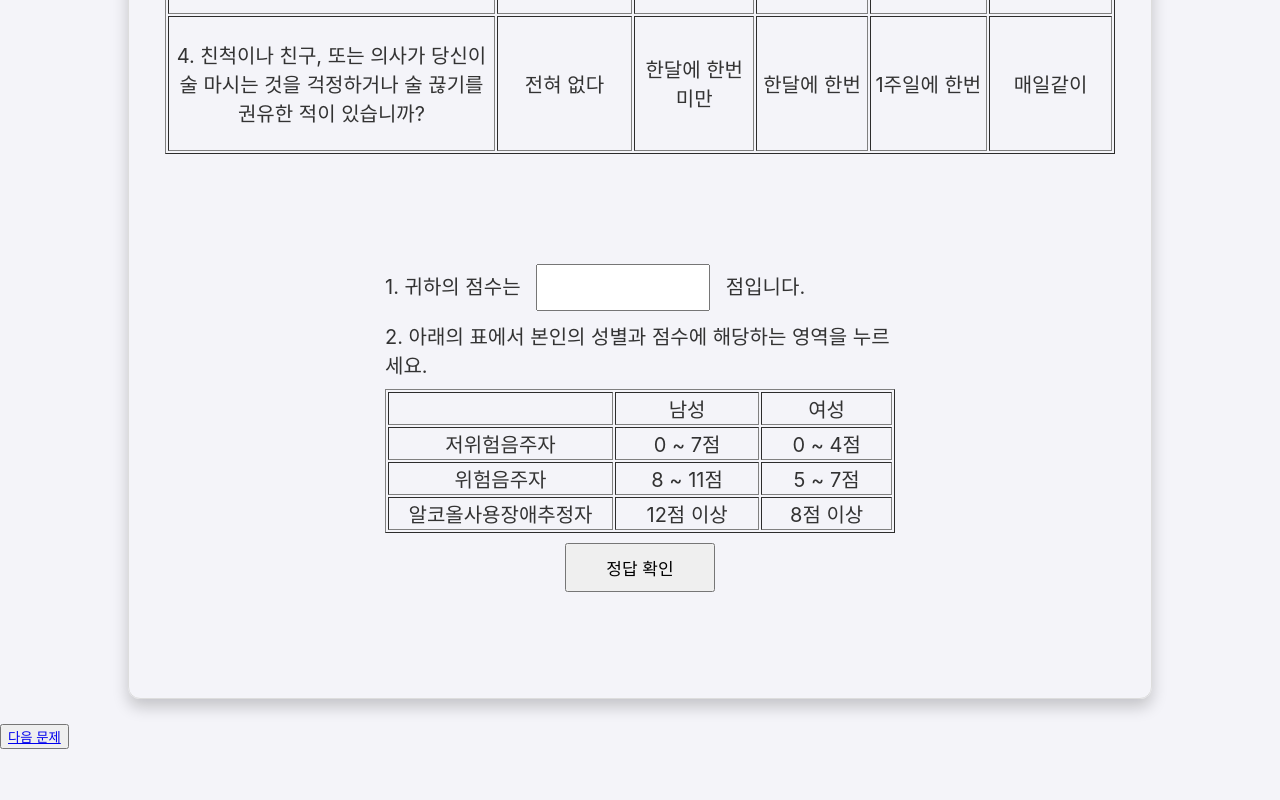
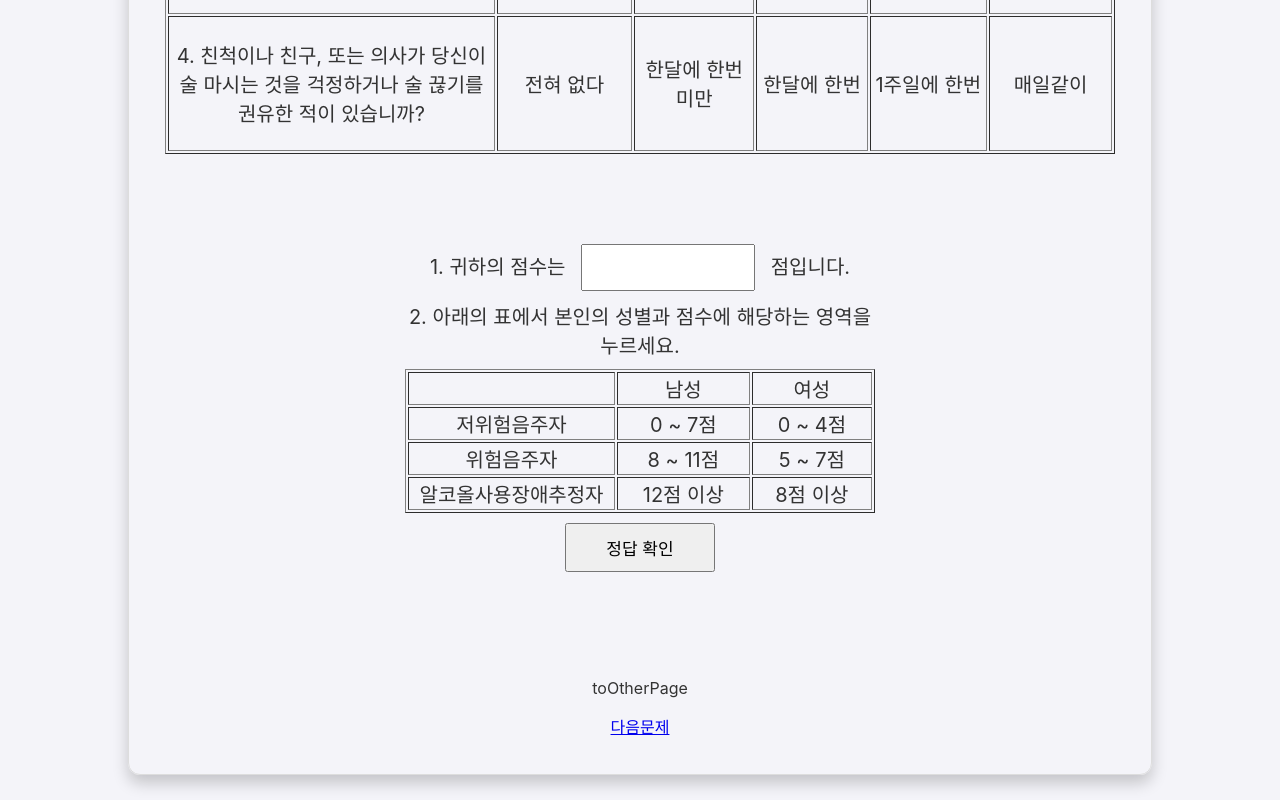
Before and after one commit to mi-k-7/react-team5, a React (Create React App) app: page /Quiz8 in a window 1280 px wide. Shown: the part 783-1583 px from the top of the page. Before the commit the page ends 1532 px from the top, so only its background shows below. Built offline with nearby package versions, Linux system fonts and the light colour scheme; a web font is replaced by a local one.

Commit message:
다음 문제 버튼 수정

```diff
--- a/src/Quiz8/Quiz8.js
+++ b/src/Quiz8/Quiz8.js
@@ -167,7 +167,7 @@ function Quiz8(props) {
                             ))}
                         </tbody>
                     </table>
-                </div>
+
                     <div className="Quiz8-answer">
                         <div className="Quiz8-answer-content">
                             1. 귀하의 점수는 <input className="Quiz8-answer-content-inner" value={answerWrite} onChange={(e) => setAnswerWrite(e.target.value)} /> 점입니다.
@@ -208,14 +208,19 @@ function Quiz8(props) {
                                 </tbody>
                             </table>
                         </div>
+
                         <div className="Quiz8-answer-button-content">
                             <button className="Quiz8-answer-button" onClick={handleCheck}>정답 확인</button>
                         </div>
                     </div>
+
+                    <div className='next_page'>
+                        <p>toOtherPage</p>
+                        <Link to={'/Quiz9'} className='start-button'>다음문제</Link>
+                    </div>
+                </div>
             </main>
-            <div className="Quiz7-next-button">
-                <button><Link to={'/Quiz9'}>다음 문제</Link></button>
-            </div>
+
         </>
     );
 }
```
Lines whose indentation alone changed are shown as unchanged.
